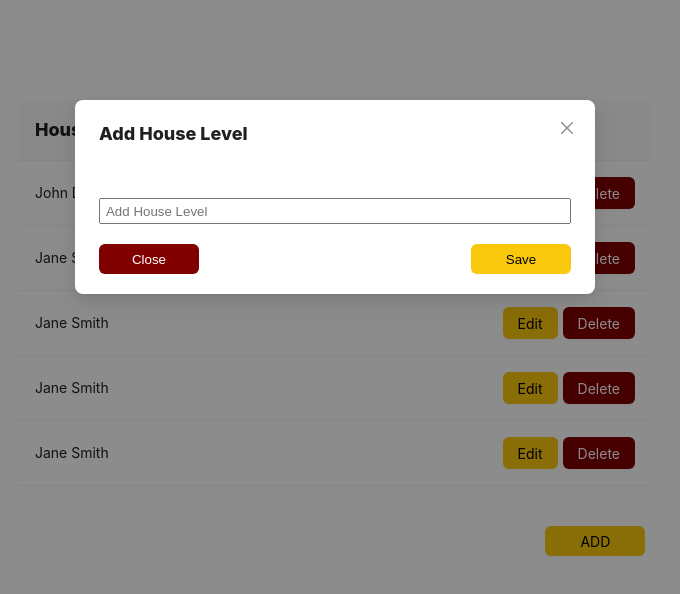
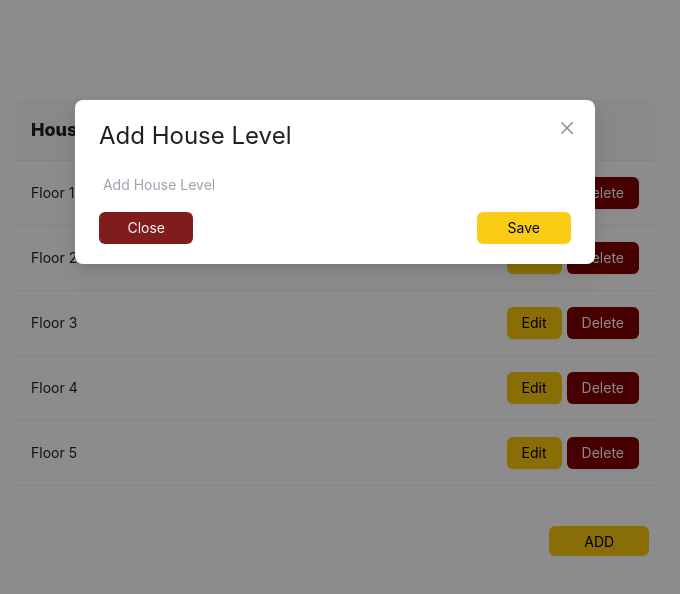
Before and after one commit to MohsinGhani/Realstate, a Next.js app: page /dataTable in a window 1280 px wide. Both pictures are taken after a click on the button "ADD". Shown: the top 594 px of the page, without its empty margins (305-985 px from the left). Built offline with nearby package versions, Linux system fonts and the light colour scheme.

Commit message:
create a table

```diff
--- a/pages/dataTable/index.tsx
+++ b/src/app/dataTable/page.tsx
@@ -5,33 +5,23 @@ import { Table, Button, Modal, Typography } from "antd";
 const initialData = [
   {
     id: 1,
-    name: "John Doe",
-    age: 25,
-    address: "123 Main Street",
+    name: "Floor 1",
   },
   {
     id: 2,
-    name: "Jane Smith",
-    age: 30,
-    address: "456 Park Avenue",
+    name: "Floor 2",
   },
   {
     id: 3,
-    name: "Jane Smith",
-    age: 30,
-    address: "456 Park Avenue",
+    name: "Floor 3 ",
   },
   {
     id: 4,
-    name: "Jane Smith",
-    age: 30,
-    address: "456 Park Avenue",
+    name: "Floor 4",
   },
   {
     id: 5,
-    name: "Jane Smith",
-    age: 30,
-    address: "456 Park Avenue",
+    name: "Floor 5",
   },
 ];
 
@@ -134,6 +124,7 @@ const TableComponent: React.FC = () => {
         }}
       >
         <Table
+          className=""
           style={{
             width: "50%",
           }}
@@ -143,7 +134,7 @@ const TableComponent: React.FC = () => {
         />
         <Modal
           title={selectedItem ? "Edit Item" : "Add Item"}
-          visible={isModalVisible}
+          open={isModalVisible}
           onCancel={() => setIsModalVisible(false)}
           footer={null}
         >
@@ -189,31 +180,21 @@ const TableComponent: React.FC = () => {
               justifyContent: "center",
               flexDirection: "column",
             }}
-            className="w-1/4"
+
             // onSubmit={handleSubmit}
           >
             <Typography
-              style={{
-                fontWeight: "800",
-                fontSize: "18px",
-              }}
+              className="fw-800 text-2xl"
+              // style={{
+              //   fontWeight: "800",
+              //   fontSize: "18px",
+              // }}
             >
               Add House Level
             </Typography>
-            <div
-              style={{
-                display: "flex",
-                width: "100%",
-              }}
-              className="flex items-center"
-            >
+            <div className="flex w-full">
               <input
-                style={{
-                  width: "100%",
-                  height: "20px",
-                  marginBottom: "20px",
-                  marginTop: "50px",
-                }}
+                className="w-full h-6 mb-4 mt-5"
                 type="text"
                 name="name"
                 // value={formData.name || ""}
@@ -222,40 +203,17 @@ const TableComponent: React.FC = () => {
               />
             </div>
 
-            <div
-              style={{
-                display: "flex",
-                justifyContent: "space-between",
-              }}
-            >
+            <div className="flex  justify-between bg-maroon-800">
               <button
+                className="bg-red-900  text-slate-50 border-none   w-1/5 rounded-md  h-8 "
                 onClick={handleAddModalClose}
                 type="submit"
-                style={{
-                  backgroundColor: "#800000",
-                  border: "none",
-                  color: "white",
-                  // marginRight: "5px",
-                  width: "100px",
-                  height: "30px",
-                  borderRadius: "6px",
-                  textAlign: "center",
-                }}
               >
                 Close
               </button>
               <button
+                className="bg-yellow-400 border-none text-slate-950 w-1/5 rounded-md h-8 "
                 type="submit"
-                style={{
-                  backgroundColor: "#F9C70C",
-                  border: "none",
-                  color: "black",
-                  // marginRight: "5px",
-                  width: "100px",
-                  height: "30px",
-                  borderRadius: "6px",
-                  textAlign: "center",
-                }}
               >
                 Save
               </button>
@@ -267,7 +225,6 @@ const TableComponent: React.FC = () => {
   );
 };
 
-// Sample Add/Edit Form Component
 const ItemForm: React.FC<any> = ({ item, onSave }) => {
   const [formData, setFormData] = useState(item || {});
   console.log("🚀 ~ formData:", formData);
@@ -282,28 +239,10 @@ const ItemForm: React.FC<any> = ({ item, onSave }) => {
   };
 
   return (
-    <form
-      style={{
-        display: "flex",
-        justifyContent: "center",
-        flexDirection: "column",
-      }}
-      className="w-1/4"
-      onSubmit={handleSubmit}
-    >
-      <div
-        style={{
-          display: "flex",
-          width: "100%",
-        }}
-        className="flex items-center"
-      >
+    <form className="flex  justify-center flex-col" onSubmit={handleSubmit}>
+      <div className="flex w-100%">
         <input
-          style={{
-            width: "100%",
-            height: "20px",
-            marginBottom: "20px",
-          }}
+          className="w-full h-6 mb-4"
           type="text"
           name="name"
           value={formData.name || ""}
@@ -311,24 +250,10 @@ const ItemForm: React.FC<any> = ({ item, onSave }) => {
         />
       </div>
 
-      <div
-        style={{
-          display: "flex",
-          justifyContent: "center",
-        }}
-      >
+      <div className="flex justify-center">
         <button
+          className="bg-yellow-400 border-none  text-slate-950  w-1/5 rounded-md h-8"
           type="submit"
-          style={{
-            backgroundColor: "#F9C70C",
-            border: "none",
-            color: "black",
-            // marginRight: "5px",
-            width: "100px",
-            height: "30px",
-            borderRadius: "6px",
-            textAlign: "center",
-          }}
         >
           Save
         </button>
--- a/src/components/AddressBar.tsx
+++ b/src/components/AddressBar.tsx
@@ -10,7 +10,7 @@ const login = () => {
 
   return (
     <div>
-      <Form className="w-11/12 ml-9" onFinish={onFinish}>
+      <Form className="w-11/12 ml-9 " onFinish={onFinish}>
         <Typography className="text-left text-2xl  mb-6 font-medium">
           Address
         </Typography>
```
Also changed, not shown: src/app/landingPage/page.tsx (renamed from pages/landingPage/index.tsx), 2 other files (tests, documents, lock files or other folders).
